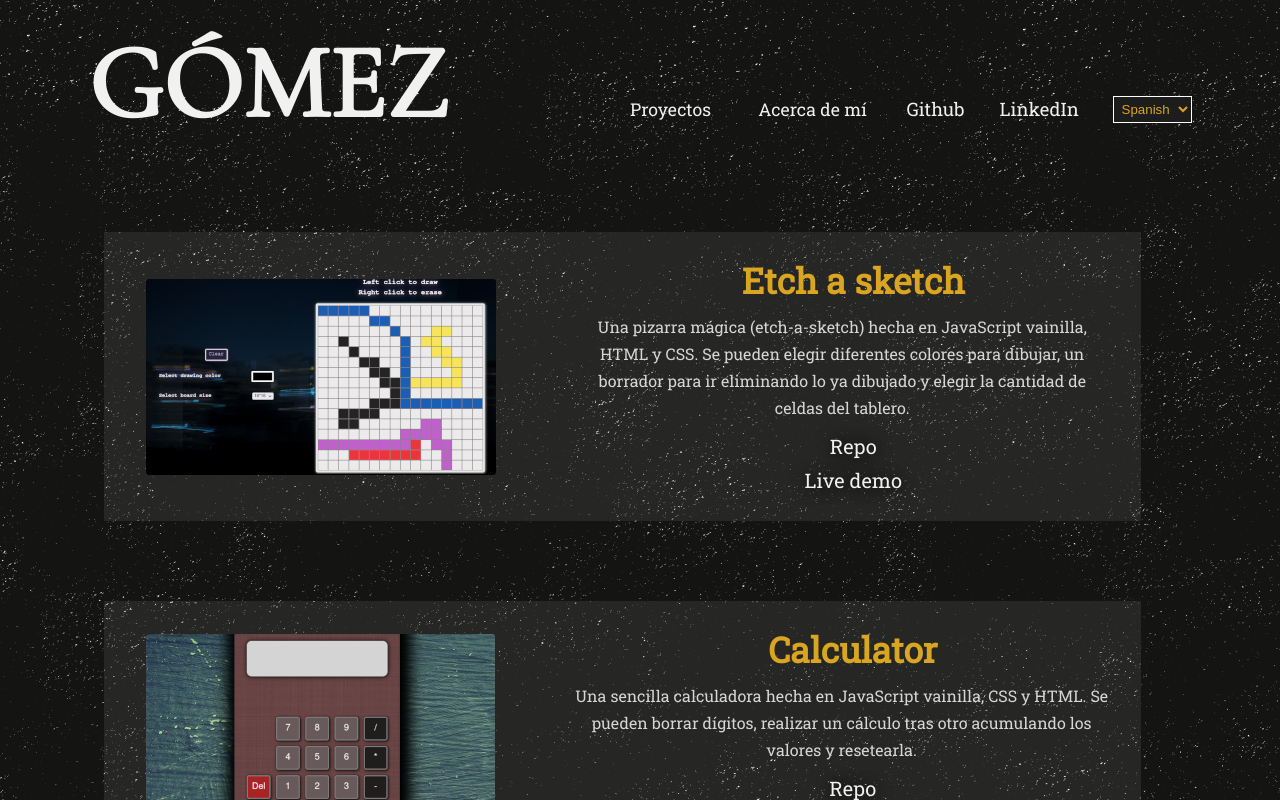
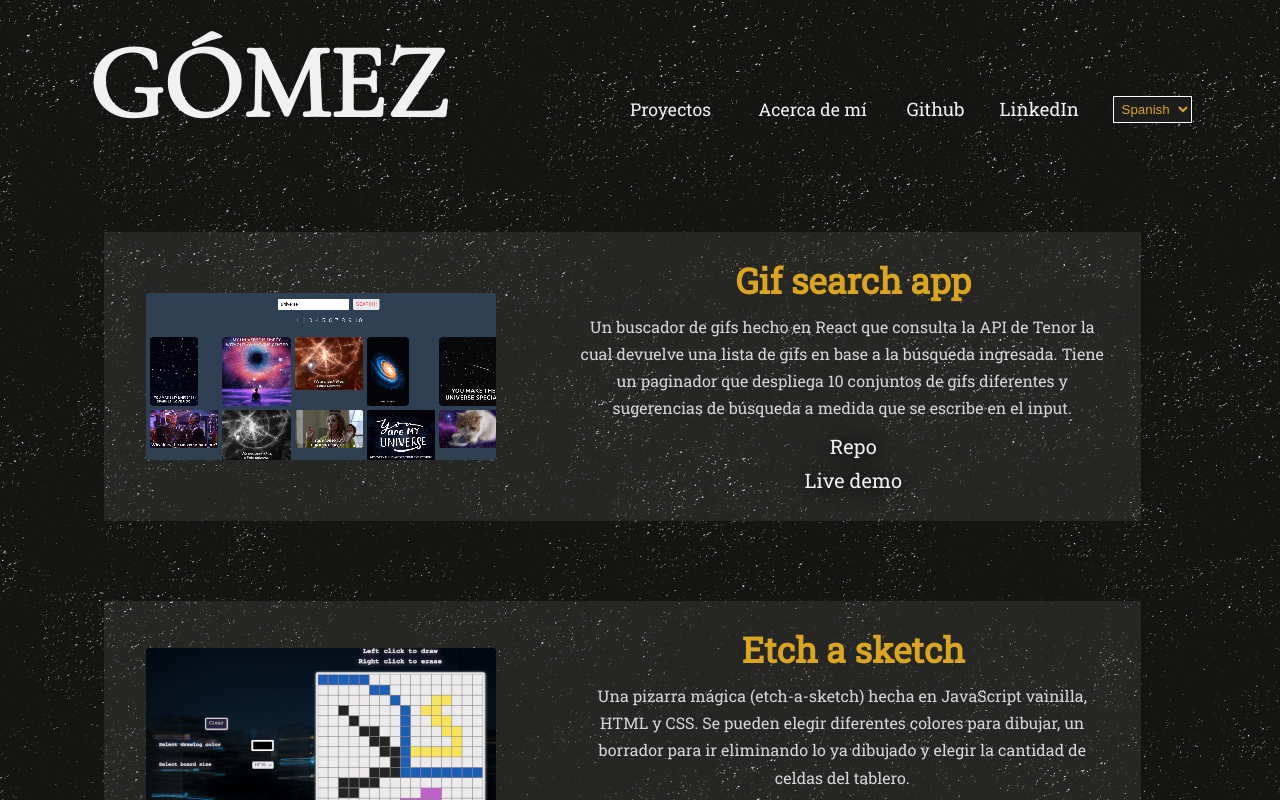
Before and after one commit to gomezdn/portfolio, a React app: page / in a window 1280 px wide. Shown: the top 800 px of the page. Built offline with nearby package versions, Linux system fonts and the light colour scheme.

Commit message:
added gifsearch project

```diff
--- a/package.json
+++ b/package.json
@@ -7,7 +7,7 @@
     "test": "echo \"Error: no test specified\" && exit 1",
     "watch": "webpack --watch",
     "build": "webpack",
-    "start": "firefox http://localhost:8080/ && webpack serve --mode=development"
+    "start": "webpack serve --mode=development"
   },
   "keywords": [],
   "author": "",
--- a/src/components/Resources.js
+++ b/src/components/Resources.js
@@ -1,12 +1,21 @@
+import React from "react"
+
 import RockpaperImage from "/assets/images/rockpaper.png"
 import LibraryImage from "/assets/images/library.png"
 import SketchImage from "/assets/images/sketch.png"
 import TictactoeImage from "/assets/images/tictactoe.png"
 import CalculatorImage from "/assets/images/calculator.png"
-import React from "react"
+import GirfsearchImage from "/assets/images/gifsearch.png"
 
 const Descriptions = {
 
+    gifsearch : {
+        english : `A gif search app made with React, consulting the Tenor API that responds with a list of gifs
+        based on a search term. It also has a paginator and search suggestions as you type in.`,
+        spanish : `Un buscador de gifs hecho en React que consulta la API de Tenor la cual devuelve una lista de gifs en base
+        a la búsqueda ingresada. Tiene un paginador que despliega 10 conjuntos de gifs diferentes y sugerencias
+        de búsqueda a medida que se escribe en el input.`
+    },
     tictactoe : {
         english :  `A simple 2 player (non AI) Tic Tac Toe game, made using HTML, vanilla JavaScript and CSS.
         You can replay against each other as many times as you want.`,
@@ -80,12 +89,14 @@ const SectionTitles = {
 }
 
 const Links = {
+    gifsearchDemo : "https://gomezdn.github.io/gif-search/",
     tictactoeDemo : "https://gomezdn.github.io/tic-tac-toe/",
     calculatorDemo : "https://gomezdn.github.io/calculator/",
     sketchDemo : "https://gomezdn.github.io/etch-a-sketch/",
     libraryDemo : "https://gomezdn.github.io/library/",
     rockpaperDemo : "https://gomezdn.github.io/rock-paper-scissors/",
 
+    gifsearchRepo : "https://github.com/gomezdn/gif-search/",
     tictactoeRepo : "https://github.com/gomezdn/tic-tac-toe/",
     calculatorRepo : "https://github.com/gomezdn/calculator/",
     sketchRepo : "https://github.com/gomezdn/etch-a-sketch/",
@@ -98,6 +109,7 @@ const Links = {
 }
 
 const Images = {
+    gifsearch : GirfsearchImage,
     rockpaper : RockpaperImage,
     library : LibraryImage,
     sketch : SketchImage,
--- a/src/components/Tabs.js
+++ b/src/components/Tabs.js
@@ -6,6 +6,13 @@ import {Links, Images, Descriptions} from "./Resources"
 function projectsTab(lang) {
     return (
         <div className="projectsTab contentTab">
+            <ProjectDiv
+                demo={Links.gifsearchDemo}
+                imgSrc={Images.gifsearch}
+                title="Gif search app"
+                description={Descriptions.gifsearch[lang]}
+                repo={Links.gifsearchRepo}
+            />
             <ProjectDiv
                 demo={Links.sketchDemo}
                 imgSrc={Images.sketch}
```
Also changed, not shown: assets/images/gifsearch.png (added), 2 other files (tests, documents, lock files or other folders).
